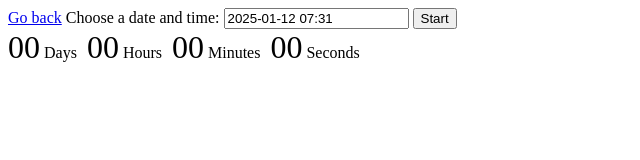
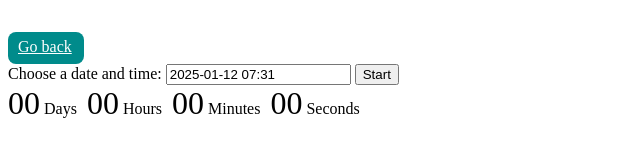
Before and after one commit to ankhod/goit-js-hw-10, a plain HTML site: page 1-timer.html in a window 1280 px wide. Shown: the whole page, without its empty margins (0-640 px from the left). Drawn offline with nearby package versions, Linux system fonts and the light colour scheme.

Commit message:
Deploying to gh-pages from @ ankhod/goit-js-hw-10@dde718726c11358d4f2b96e959d75884d233c8b4 🚀

```diff
--- a/1-timer.html
+++ b/1-timer.html
@@ -5,7 +5,22 @@
     <title>Countdown Timer</title>
     <link rel="stylesheet" href="path/to/flatpickr.min.css" />
     <link rel="stylesheet" href="path/to/iziToast.min.css" />
+
     <style>
+      .back-link {
+        position: relative;
+
+        width: 56px;
+        height: 20px;
+        display: flex;
+        padding: 6px 10px;
+        margin-top: 32px;
+        border: none;
+        border-radius: 8px;
+        background-color: #008b8b;
+        color: #fff;
+        font-weight: 300;
+      }
       .timer {
         display: flex;
         gap: 10px;
@@ -20,8 +35,8 @@
         font-size: 1em;
       }
     </style>
-    <script type="module" crossorigin src="/goit-js-hw-10/assets/vendor-BZoxUzx5.js"></script>
-    <script type="module" crossorigin src="/goit-js-hw-10/assets/1-timer-CSQf2asT.js"></script>
+    <script type="module" crossorigin src="/goit-js-hw-10/1-timer.js"></script>
+    <link rel="modulepreload" crossorigin href="/goit-js-hw-10/assets/vendor-BZoxUzx5.js">
     <link rel="stylesheet" crossorigin href="/goit-js-hw-10/assets/vendor-DRAOUfWK.css">
   </head>
   <body>
```
Also changed, not shown: 1-timer.js (added, +2 -0 lines), assets/1-timer-CSQf2asT.js (deleted, +0 -2 lines), index.html (+0 -3 lines), 2 other files.
